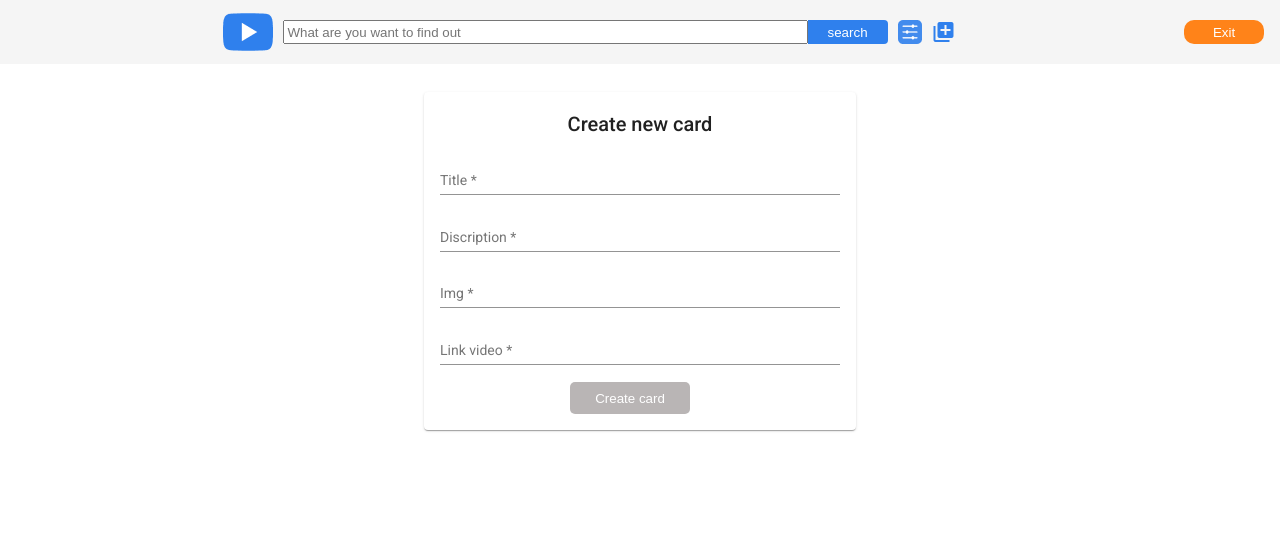
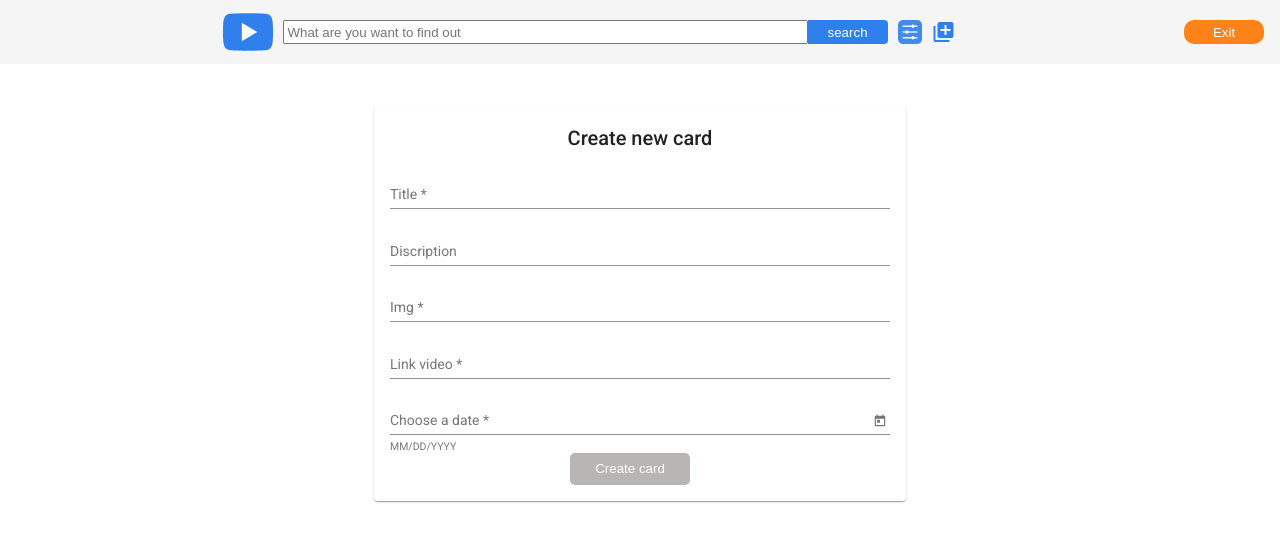
Before and after one commit to alepashkou/youtube-client, an Angular app: page /add in a window 1280 px wide. Shown: the top 542 px of the page. Built offline with nearby package versions, Linux system fonts and the light colour scheme; sample sign-in values are in the browser's storage.

Commit message:
feat: add-card page

```diff
--- a/src/app/shared/material/material.module.ts
+++ b/src/app/shared/material/material.module.ts
@@ -6,6 +6,8 @@ import { MatDividerModule } from '@angular/material/divider';
 import { MatProgressBarModule } from '@angular/material/progress-bar';
 import { MatButtonModule } from '@angular/material/button';
 import { MatIconModule } from '@angular/material/icon';
+import { MatDatepickerModule } from '@angular/material/datepicker';
+import { MatNativeDateModule } from '@angular/material/core';
 
 @NgModule({
   declarations: [],
@@ -17,6 +19,8 @@ import { MatIconModule } from '@angular/material/icon';
     MatProgressBarModule,
     MatButtonModule,
     MatIconModule,
+    MatDatepickerModule,
+    MatNativeDateModule,
   ],
   exports: [
     MatToolbarModule,
@@ -27,6 +31,8 @@ import { MatIconModule } from '@angular/material/icon';
     MatProgressBarModule,
     MatButtonModule,
     MatIconModule,
+    MatDatepickerModule,
+    MatNativeDateModule,
   ],
 })
 export class MaterialModule {}
--- a/src/app/youtube/pages/add-card/add-card.component.html
+++ b/src/app/youtube/pages/add-card/add-card.component.html
@@ -1,20 +1,37 @@
 <mat-card>
     <mat-card-content>
-      <form [formGroup]="this.form" (ngSubmit)="onSubmit()">
+      <form [formGroup]="addCardForm" (ngSubmit)="onSubmit()">
         <h2>Create new card</h2>
         <mat-form-field>
           <input matInput placeholder="Title" name="title" required formControlName="title">
+          <mat-error *ngIf="addCardForm.get('title')?.hasError('required')">Please enter a title</mat-error>
+          <mat-error *ngIf="addCardForm.get('title')?.hasError('minlength')">The title is too short</mat-error>
+          <mat-error *ngIf="addCardForm.get('title')?.hasError('maxlength')">The title is too long</mat-error>
         </mat-form-field>
         <mat-form-field>
-          <input matInput placeholder="Discription" name="discription" required formControlName="discription">
+          <input matInput placeholder="Discription" name="discription" formControlName="discription">
+          <mat-error *ngIf="addCardForm.get('discription')?.hasError('maxlength')">The discription is too long</mat-error>
         </mat-form-field>
         <mat-form-field>
           <input matInput placeholder="Img" name="img" required formControlName="img">
+          <mat-error *ngIf="addCardForm.get('img')?.hasError('required')">Please enter a link to the video</mat-error>
+          <mat-error *ngIf="addCardForm.get('img')?.hasError('pattern')">The video link is invalid</mat-error>
         </mat-form-field>
         <mat-form-field>
-          <input matInput  placeholder="Link video" name="linkVideo" required formControlName="linkVideo">
+          <input matInput  placeholder="Link video" name="video" required formControlName="video">
+          <mat-error *ngIf="addCardForm.get('video')?.hasError('required')">Please enter a link to the video</mat-error>
+          <mat-error *ngIf="addCardForm.get('video')?.hasError('pattern')">The video link is invalid</mat-error>
         </mat-form-field>
-        <button  class="addCard__btn" [disabled]="form.invalid">Create card</button>
+        <mat-form-field>
+          <mat-label>Choose a date</mat-label>
+          <input matInput [matDatepicker]="picker" required formControlName="date">
+          <mat-hint>MM/DD/YYYY</mat-hint>
+          <mat-datepicker-toggle matSuffix [for]="picker"></mat-datepicker-toggle>
+          <mat-datepicker #picker></mat-datepicker>
+          <mat-error *ngIf="addCardForm.get('date')?.hasError('required')">Please enter a creation date</mat-error>
+          <mat-error *ngIf="addCardForm.get('date')?.hasError('dateErr')">The date is invalid</mat-error>
+        </mat-form-field>
+        <button  class="addCard__btn" [disabled]="addCardForm.invalid">Create card</button>
       </form>
     </mat-card-content>
   </mat-card>
--- a/src/app/youtube/pages/add-card/add-card.component.scss
+++ b/src/app/youtube/pages/add-card/add-card.component.scss
@@ -1,6 +1,6 @@
 mat-card {
-    max-width: 400px;
-    margin: 2em auto;
+    max-width: 500px;
+    margin: 3em auto;
     text-align: center;
 }
 
--- a/src/app/youtube/pages/add-card/add-card.component.ts
+++ b/src/app/youtube/pages/add-card/add-card.component.ts
@@ -1,5 +1,8 @@
 import { Component } from '@angular/core';
-import { FormControl, FormGroup } from '@angular/forms';
+import {
+  AbstractControl, FormControl, FormGroup, ValidationErrors, ValidatorFn, Validators,
+} from '@angular/forms';
+import { Router } from '@angular/router';
 
 @Component({
   selector: 'app-add-card',
@@ -7,18 +10,35 @@ import { FormControl, FormGroup } from '@angular/forms';
   styleUrls: ['./add-card.component.scss'],
 })
 export class AddCardComponent {
-  form:FormGroup;
+  addCardForm: FormGroup;
 
-  constructor() {
-    this.form = new FormGroup({
-      title: new FormControl(''),
-      discription: new FormControl(''),
-      img: new FormControl(''),
-      linkVideo: new FormControl(''),
+  urlRegex: string = '(https?://)?([\\da-z.-]+)\\.([a-z.]{2,6})[/\\w .-]*/?';
+
+  currentDate: number = Date.now();
+
+  constructor(public router: Router) {
+    this.addCardForm = new FormGroup({
+      title: new FormControl('', [Validators.minLength(3), Validators.maxLength(15)]),
+      discription: new FormControl('', [Validators.maxLength(255)]),
+      img: new FormControl('', [Validators.pattern(this.urlRegex)]),
+      video: new FormControl('', [Validators.pattern(this.urlRegex)]),
+      date: new FormControl('', [this.checkDate()]),
     });
   }
 
+  checkDate():ValidatorFn {
+    return (control: AbstractControl):ValidationErrors | null => {
+      if (control.value instanceof Date) {
+        const pickDate = control.value.getTime();
+        if (this.currentDate > pickDate) {
+          return { dateErr: true };
+        }
+      }
+      return null;
+    };
+  }
+
   onSubmit() {
-    console.log('submit', this.form);
+    this.router.navigate(['']);
   }
 }
```
